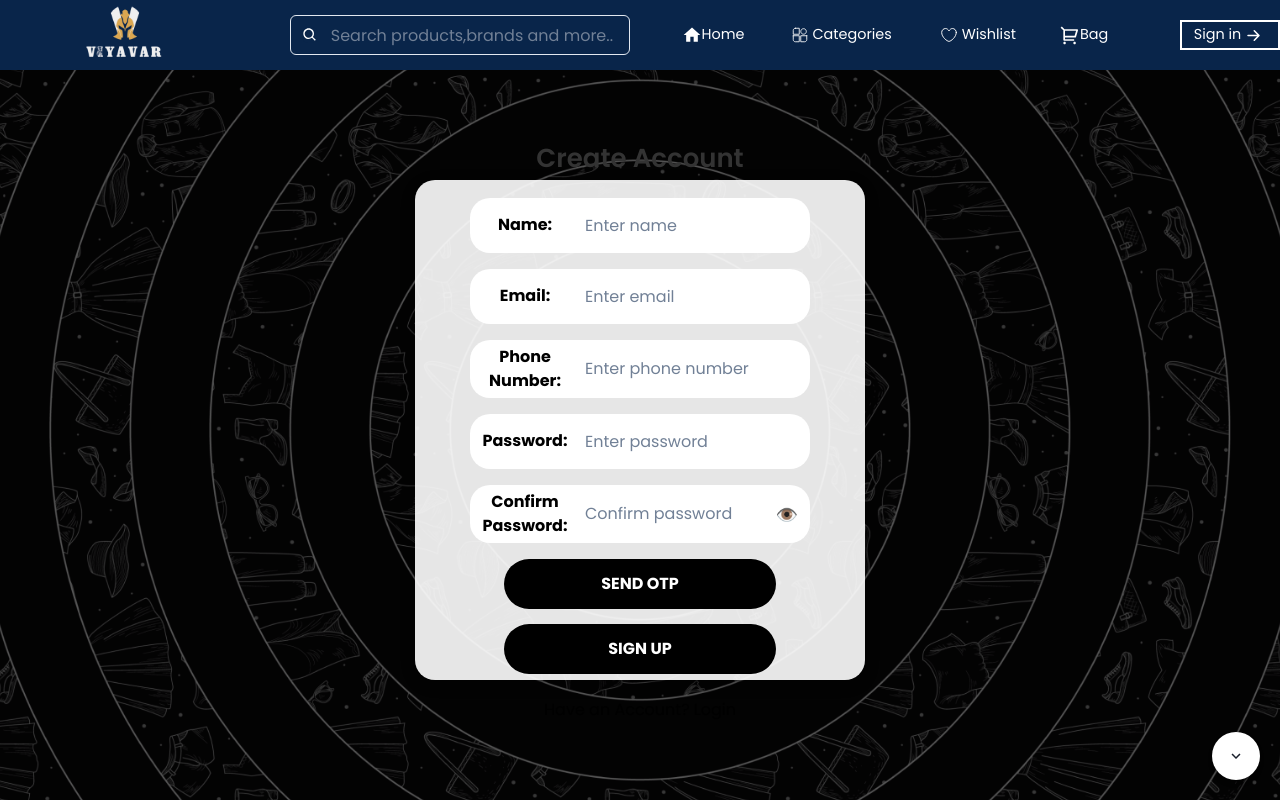
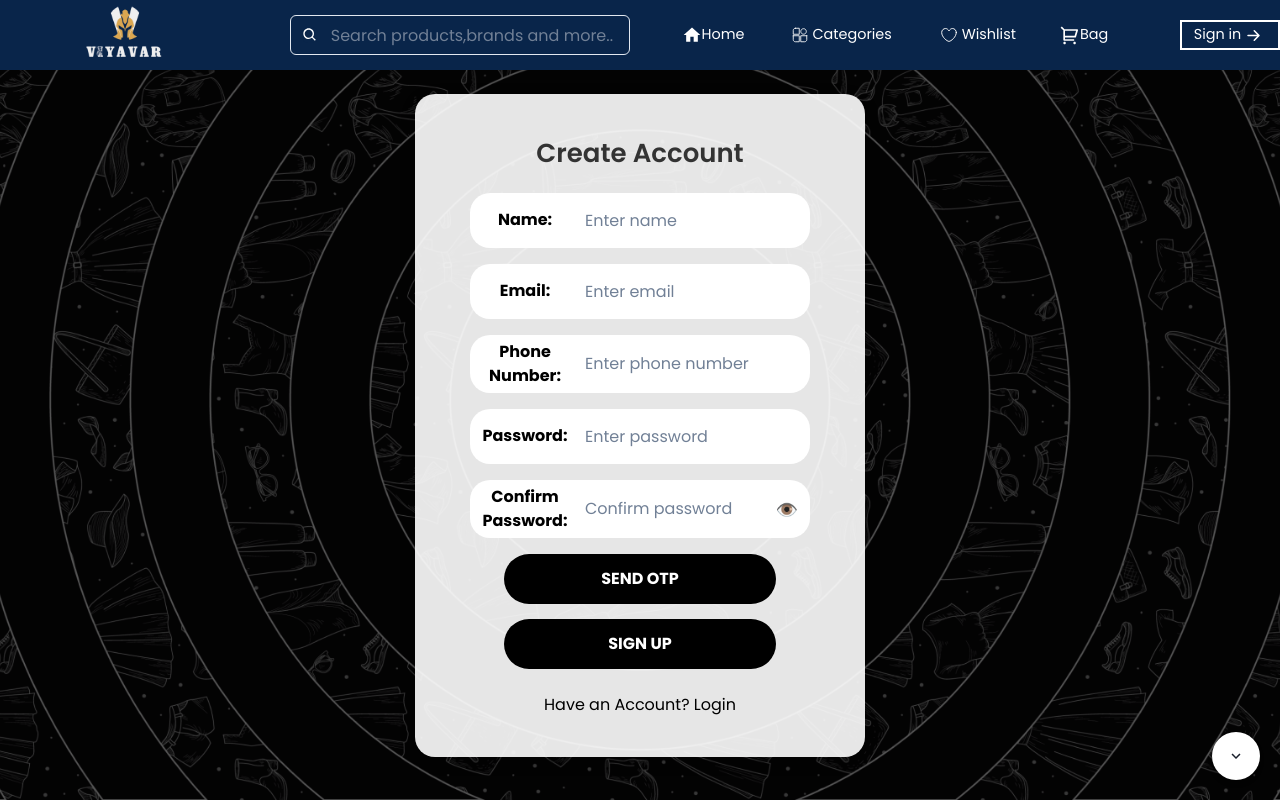
Before and after one commit to Indujaa-k/vyavar, a React (Create React App) app in the folder client/: page /register in a window 1280 px wide. Shown: the top 800 px of the page. Built offline with nearby package versions, Linux system fonts and the light colour scheme; no server answers.

Commit message:
login ui aligned

```diff
--- a/client/src/App.js
+++ b/client/src/App.js
@@ -69,6 +69,7 @@ import ShippingCost from "./pages/Delivery/ShippingCost";
 const App = () => {
   const { userInfo } = useSelector((state) => state.userLogin);
   const hideFooterRoutes = ["/login"];
+  const hideArrowRoutes = ["/login"];
 
   return (
     <div className="main">
@@ -257,7 +258,9 @@ const App = () => {
 
                   <Route path="*" element={<NotFoundPage />} />
                 </Routes>
-                <ScrollButtons />
+                {!hideArrowRoutes.includes(location.pathname) && (
+                  <ScrollButtons />
+                )}
                 {!hideFooterRoutes.includes(location.pathname) && <Footer />}
                 {/* path="/products/:category" */}
               </>
--- a/client/src/components/Registerscreen.css
+++ b/client/src/components/Registerscreen.css
@@ -1,23 +1,11 @@
-/* Full-Screen Background */
-.registerSc {
-  display: flex;
-  justify-content: center;
-  align-items: center;
-  width: 100vw;
-  margin-top: 30px;
-  height: 100vh;
-  background: url("../assets/loginimg.png") no-repeat center center black;
-  background-size: cover;
-  background-attachment: fixed;
-  position: relative;
-}
+
 .password-toggle-icon {
   position: absolute;
   right: 12px;
   top: 50%;
   transform: translateY(-50%);
   cursor: pointer;
-  z-index: 999; /* 👈 important */
+  z-index: 999;
   font-size: 18px;
   user-select: none;
 }
@@ -27,10 +15,11 @@
   margin-bottom: 1rem;
   background-color: white;
   border-radius: 20px;
+  position:relative;
 }
 
 .form-row label {
-  width: 100px; /* adjust as needed */
+  width: 100px;
   font-weight: bold;
 }
 
@@ -56,7 +45,8 @@
 /* Center the Form Container */
 .registerSc .containera {
   width: 450px;
-  height: 500px;
+  height: auto;
+  min-height: auto;
   background: rgba(255, 255, 255, 0.9);
   padding: 40px 30px;
   box-shadow: 0px 4px 15px rgba(0, 0, 0, 0.2);
@@ -64,6 +54,7 @@
   position: relative;
   z-index: 2;
   margin: 20px;
+  margin-bottom: 0px;
   border-radius: 20px;
 }
 
--- a/client/src/pages/Login/logincss.css
+++ b/client/src/pages/Login/logincss.css
@@ -7,12 +7,16 @@
   display: flex;
   justify-content: center;
   align-items: center;
-  width: fit-content;
-  margin-top: 30px;
-  height: fit-content;
-  background: url("../../assets/loginimg.png") no-repeat center center black;
+
+  width: 100%;
+  min-height: 100vh;
+
+  padding-top: 30px;
+
+  background: black url("../../assets/loginimg.png") no-repeat center center;
   background-size: cover;
   background-attachment: fixed;
+
   position: relative;
 }
 
@@ -24,13 +28,13 @@
 .containera {
   width: 100%;
 
-  height: 300px;   /* was height: 100vh */
-  display: flex;       /* change grid → flex */
+  height: 300px;
+  display: flex;
   justify-content: center;
   align-items: center;
   padding: 40px 0;
   margin-top: 20px;
-  margin-bottom: 20px;
+  margin-bottom: 0px;
 }
 
 .imga {
```
Also changed, not shown: 1 other file (tests, documents, lock files or other folders).
